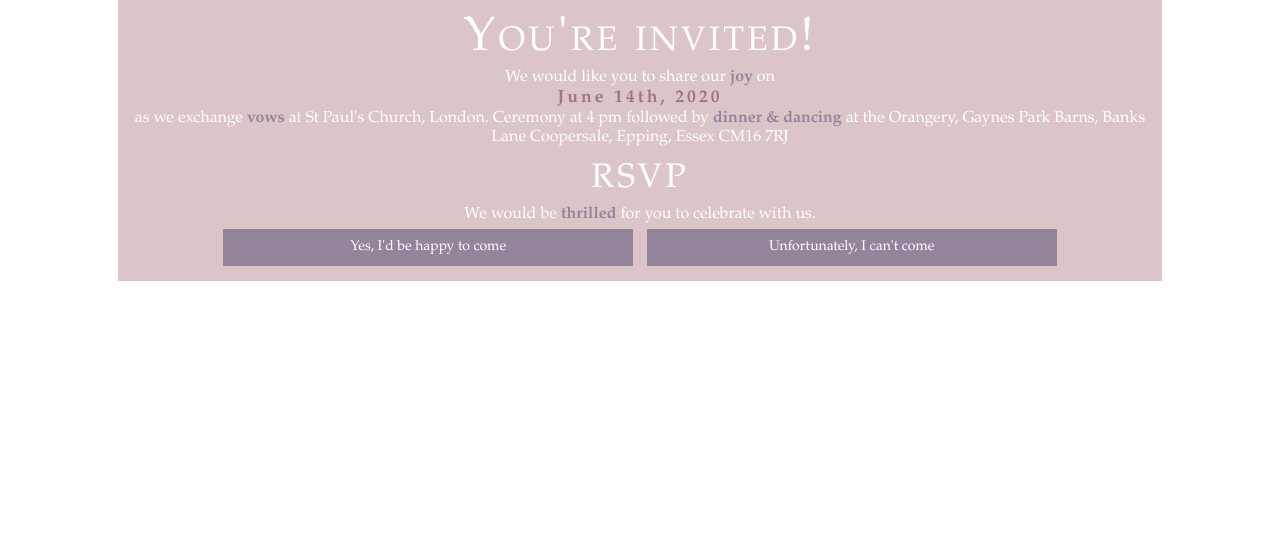
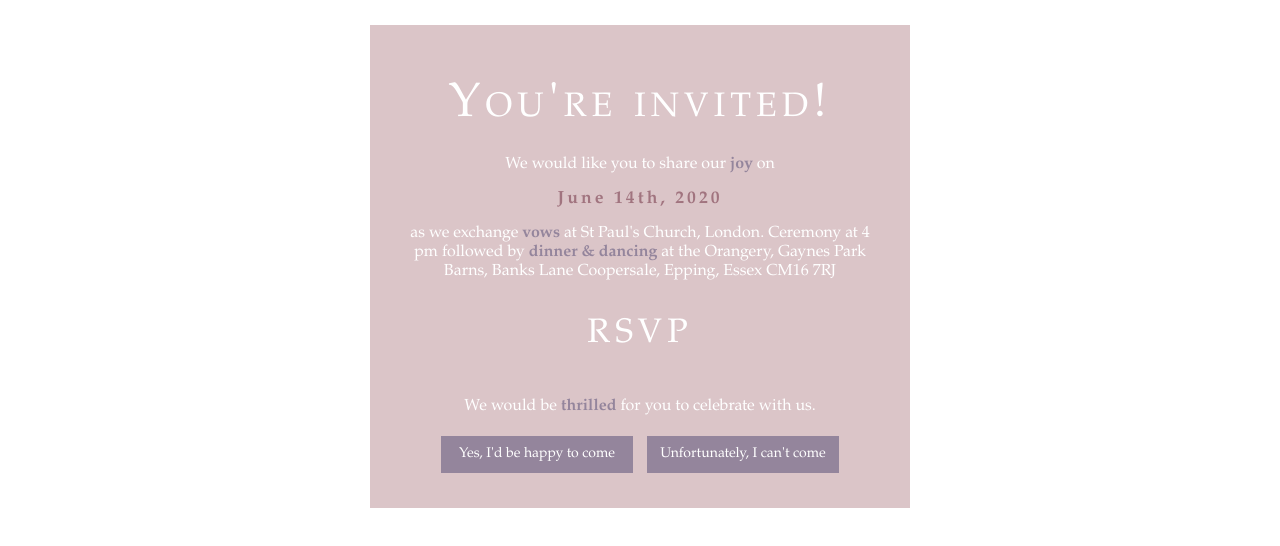
Before and after one commit to Wiolololo/e-invitation, a plain HTML site: page index.html in a window 1280 px wide. Drawn offline with Linux system fonts and the light colour scheme.

Commit message:
spacing updated
width, padding, spacing and margin values changed

```diff
--- a/css/style.css
+++ b/css/style.css
@@ -2,10 +2,10 @@
 
            .content {
                background-color: #DBC5C8;
-               width: 80%;
-               margin: 0 auto;
+               width: 480px;
+               margin: 25px auto;
                border: 0px solid rgb(120, 116, 120);
-               padding: 10px;
+               padding: 30px;
                text-align: center;
                font: 16px 'Palatino Linotype';
                color: white;
@@ -13,8 +13,9 @@
             h1, h2 {
                 font-variant: small-caps;
                 text-align: center;
-                letter-spacing: 3px;
-                font-size: 3em;
+                letter-spacing: 5px;
+                font-size: 3rem;
+                line-height: 100px;
                 color: white;
 
             }
@@ -40,6 +41,7 @@
                 font-weight: bold;
                 font-size: 1.1em;
                 letter-spacing: 3px;
+                line-height: 50px;
                 color: #A1747F;
             }
             .key_word {
@@ -49,3 +51,6 @@
             .rsvp {
                 margin-bottom: 0px;
             }
+            .rsvppar {
+                line-height: 50px;
+            }
--- a/index.html
+++ b/index.html
@@ -13,11 +13,15 @@
             <p class="date">June 14th, 2020</p>
             <p>as we exchange <span class="key_word">vows</span> at St Paul's Church, London.
             Ceremony at 4 pm followed by <span class="key_word">dinner &amp; dancing</span> at the Orangery, Gaynes Park Barns, Banks Lane Coopersale, Epping, Essex CM16 7RJ</p>
+
             <h2 class="rsvp">rsvp</h2>
-        <p>We would be <span class="key_word">thrilled</span> for you to celebrate with us.
+
+            <p class="rsvppar">We would be <span class="key_word">thrilled</span> for you to celebrate with us.
             </p>
+
             <button>Yes, I'd be happy to come</button>
             <button>Unfortunately, I can't come</button>
+
         </div>
     </body>
 </html>
```
Lines whose indentation alone changed are shown as unchanged.
